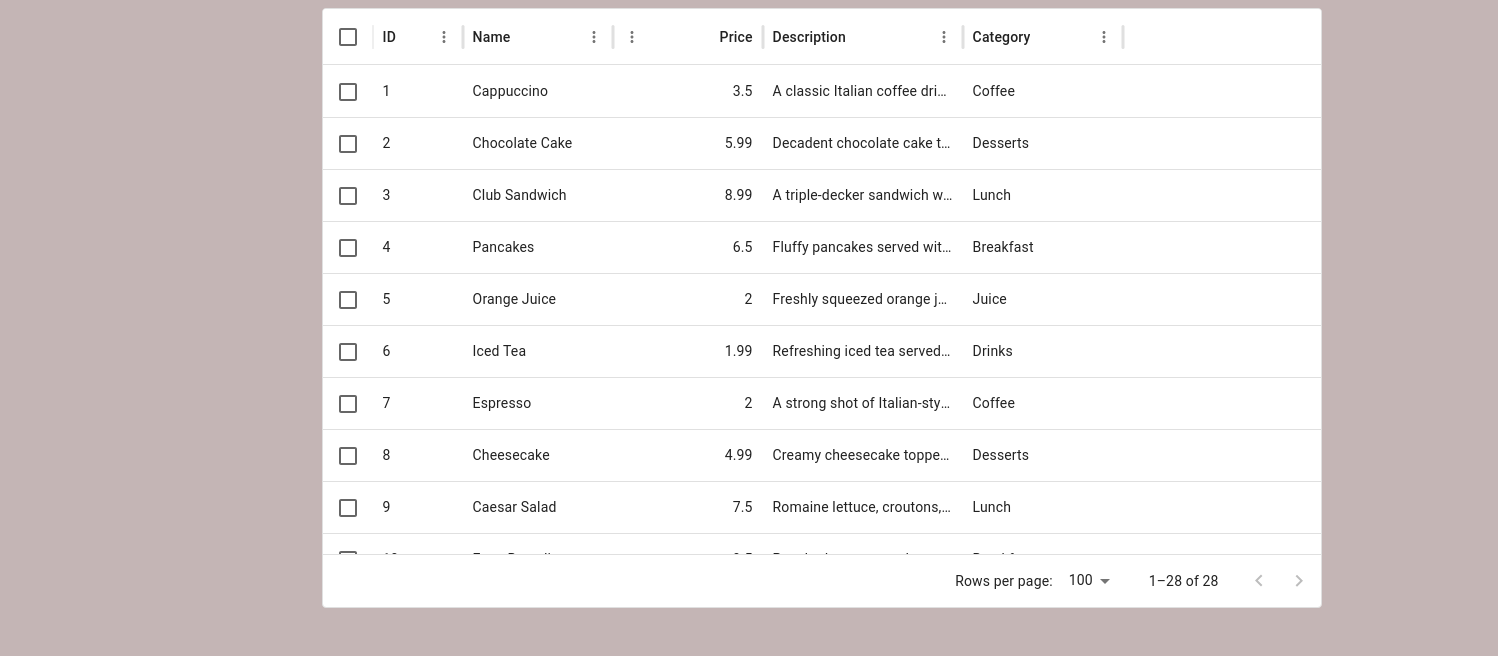
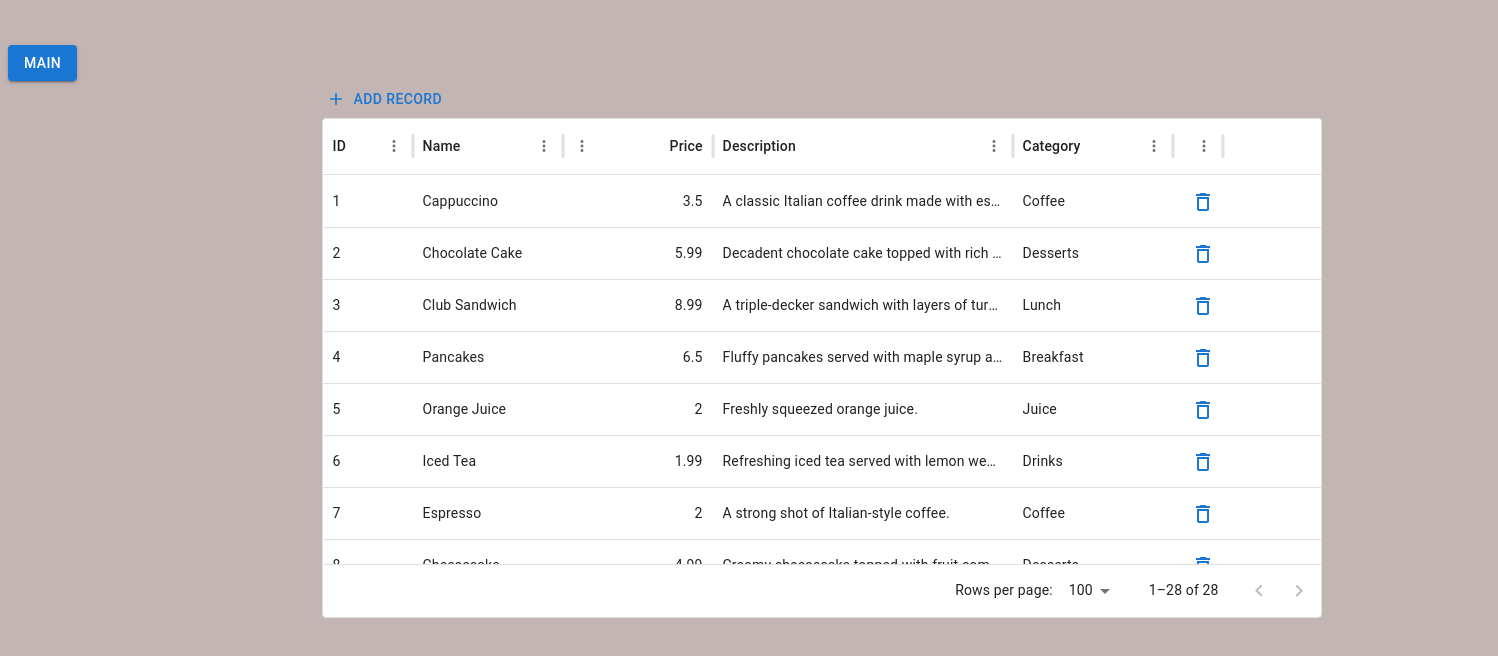
Before and after one commit to leshi01/ure-project, a React (Vite) app: page /oview in a window 1280 px wide. Shown: the top 656 px of the page, 1498 px wide, since content can reach past the window. Built offline with nearby package versions, Linux system fonts and the light colour scheme.

Commit message:
Add and delete to the datagrid

```diff
--- a/package.json
+++ b/package.json
@@ -16,7 +16,8 @@
     "@mui/material": "^5.15.15",
     "@mui/x-data-grid": "^7.3.1",
     "react": "^18.2.0",
-    "react-dom": "^18.2.0"
+    "react-dom": "^18.2.0",
+    "react-router-dom": "^6.23.0"
   },
   "devDependencies": {
     "@types/react": "^18.2.66",
--- a/src/App.jsx
+++ b/src/App.jsx
@@ -1,18 +1,33 @@
+import React, { useState } from 'react';
+import { BrowserRouter as Router, Routes, Route, Link, useLocation } from 'react-router-dom';
 import CView from './ClientView/CView';
 import OView from './OwnerView/OView';
-
-import * as React from 'react';
-
+import Button from '@mui/material/Button';
+import Stack from '@mui/material/Stack';
+import Data from './Data';
 
 function App() {
+  const [userData, setUserData] = useState(Data);
 
+  return (
+    <Router>
+      <div className='main-page'>
+        <Stack direction="row" spacing={2} sx={{position: 'relative', left: "90%", top: 300}}>
+          <Link to="/cview">
+            <Button variant="contained">Client</Button>
+          </Link>
+          <Link to="/oview">
+            <Button variant="contained">Administrator</Button>
+          </Link>
+        </Stack>
 
-  return(
-    <>
-      <OView/>
-    </>
-
+        <Routes>
+          <Route path="/cview" element={<CView userData={userData} setUserData={setUserData} />} />
+          <Route path="/oview/*" element={<OView userData={userData} setUserData={setUserData} />} />
+        </Routes>
+      </div>
+    </Router>
   );
 }
 
-export default App
+export default App;
--- a/src/ClientView/ClientInfo.jsx
+++ b/src/ClientView/ClientInfo.jsx
@@ -13,8 +13,8 @@ function ClientInfo(){
                 '& > :not(style)': {
                 m: 1,
                 width: "30%",
-                height: 400,
-                top: 130,
+                height: 500,
+                top: 100,
                 left: "68%",
                 position: 'fixed',
                 fontFamily: "'Times New Roman', Times, serif",
@@ -40,6 +40,13 @@ function ClientInfo(){
                 <br></br>
                 <TextField
                     required
+                    id="filled-required"
+                    label="Table number"
+                    variant="filled"
+                />
+                <br></br>
+                <TextField
+                    required
                     id="filled-number"
                     label="Number of people"
                     type="number"
@@ -48,7 +55,6 @@ function ClientInfo(){
                 />
                 <br></br>
                 <TextField
-                    required
                     id="filled-helperText"
                     label="Description"
                     variant="filled"
--- a/src/OwnerView/DataGridDisplay.jsx
+++ b/src/OwnerView/DataGridDisplay.jsx
@@ -1,33 +1,63 @@
-import * as React from 'react';
+import React, { useState } from 'react';
 import Data from '../Data';
 import Box from '@mui/material/Box';
+import Button from '@mui/material/Button';
+import AddIcon from '@mui/icons-material/Add';
+import DeleteIcon from '@mui/icons-material/DeleteOutlined';
+import IconButton from '@mui/material/IconButton';
 import { DataGrid } from '@mui/x-data-grid';
 
-const columns = [
-    { field: 'id', headerName: 'ID', width: 90 },
-    { field: 'name', headerName: 'Name', width: 150, editable: true },
-    { field: 'price', headerName: 'Price', type: 'number', width: 150, editable: true },
-    { field: 'description', headerName: 'Description', editable: true, width: 200 },
-    { field: 'category', headerName: 'Category', sortable: true, width: 160 },
-];
+function DataGridDisplay() {
+    const [rows, setRows] = useState(Data);
 
-function DataGridDisplay(){
-    return(
+    const handleAdd = () => {
+        const id = rows.length + 1;
+        setRows([...rows, { id, name: '', price: '', description: '', category: '' }]);
+    };
+
+    const handleDelete = (id) => {
+        const updatedRows = rows.filter((row) => row.id !== id);
+        setRows(updatedRows);
+    };
+
+    const columnsWithActions = [
+        { field: 'id', headerName: 'ID', width: 90 },
+        { field: 'name', headerName: 'Name', width: 150, editable: true },
+        { field: 'price', headerName: 'Price', type: 'number', width: 150, editable: true },
+        { field: 'description', headerName: 'Description', editable: true, width: 300 },
+        { field: 'category', headerName: 'Category', sortable: true, width: 160 },
+        {
+            field: 'actions',
+            headerName: '',
+            width: 50,
+            sortable: false,
+            renderCell: (params) => (
+                <IconButton
+                    variant="inherit"
+                    color="primary"
+                    onClick={() => handleDelete(params.row.id)}
+                >
+                    <DeleteIcon />
+                </IconButton>
+            ),
+        },
+    ];
+
+    return (
         <div className='data-grid'>
-            <Box sx={{ height: 600, width: 1000}}>
+            <Box sx={{ height: 500, width: 1000 }}>
+                <Button color="primary" startIcon={<AddIcon />} onClick={handleAdd}>
+                    Add record
+                </Button>
                 <DataGrid
-                    rows={Data}
-                    columns={columns}
+                    rows={rows}
+                    columns={columnsWithActions}
                     pageSize={10}
-                    checkboxSelection
-                    disableRowSelectionOnClick
-                    sx={{ backgroundColor: "white", textAlign:"center"}}
-
+                    sx={{ backgroundColor: "white", textAlign: "center" }}
                 />
             </Box>
         </div>
     );
 }
 
-
-export default DataGridDisplay
+export default DataGridDisplay;
--- a/src/OwnerView/OView.jsx
+++ b/src/OwnerView/OView.jsx
@@ -1,10 +1,24 @@
 import * as React from 'react';
 import DataGridDisplay from './DataGridDisplay';
+import App from '../App';
+import { BrowserRouter as Router, Routes, Route, Link, useLocation } from 'react-router-dom';
+import Button from '@mui/material/Button';
+
+
 
 
 function OView(){
     return(
         <>
+
+            <Link to="/main">
+                <Button variant="contained">Main</Button>
+            </Link>
+            <Routes>
+                <Route path="/main" element={<App/>} />
+            </Routes>
+
+
             <DataGridDisplay/>
         </>
     );
```
Also changed, not shown: src/index.css (line endings or trailing spaces), 1 other file (tests, documents, lock files or other folders).
